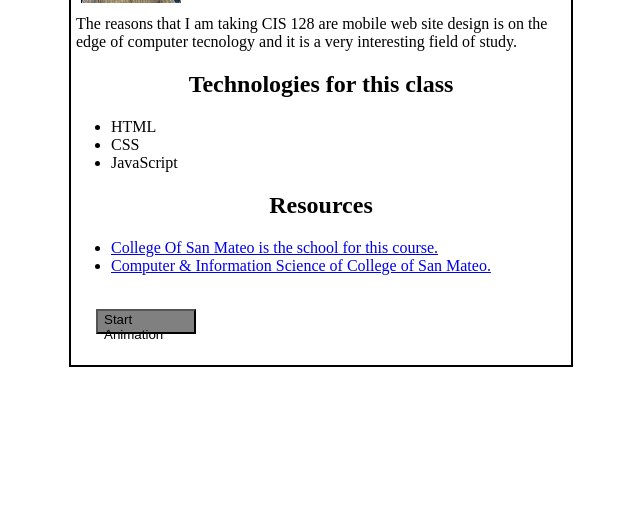
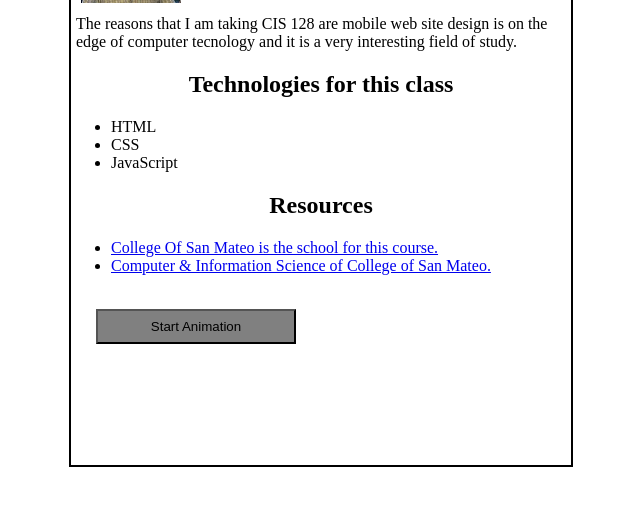
Before and after one commit to michaelhe94122/MichaelHe, a plain HTML site: page Assignment01/homework1A.html in a window 1280 px wide. Shown: the part 167-672 px from the top of the page, without its empty margins (319-959 px from the left). Drawn offline with nearby package versions, Linux system fonts and the light colour scheme.

Commit message:
Add files via upload

```diff
--- a/Assignment01/css/hw1.css
+++ b/Assignment01/css/hw1.css
@@ -18,7 +18,7 @@ p {
    padding-bottom: 20px;
    margin: 0 auto;
    width: 500px;
-   height: 500px;
+   height: 600px;
    border-style: solid;
    border-width: 2px;
 }
@@ -50,9 +50,9 @@ img {
 }
 /* style for the button */
 #btn1 {
-   text-align: left;
+   text-align: center;
    margin-left: 25px;
    background-color: gray;
-   height: 25px;
-   width: 100px;
+   height: 35px;
+   width: 200px;
 }
```
